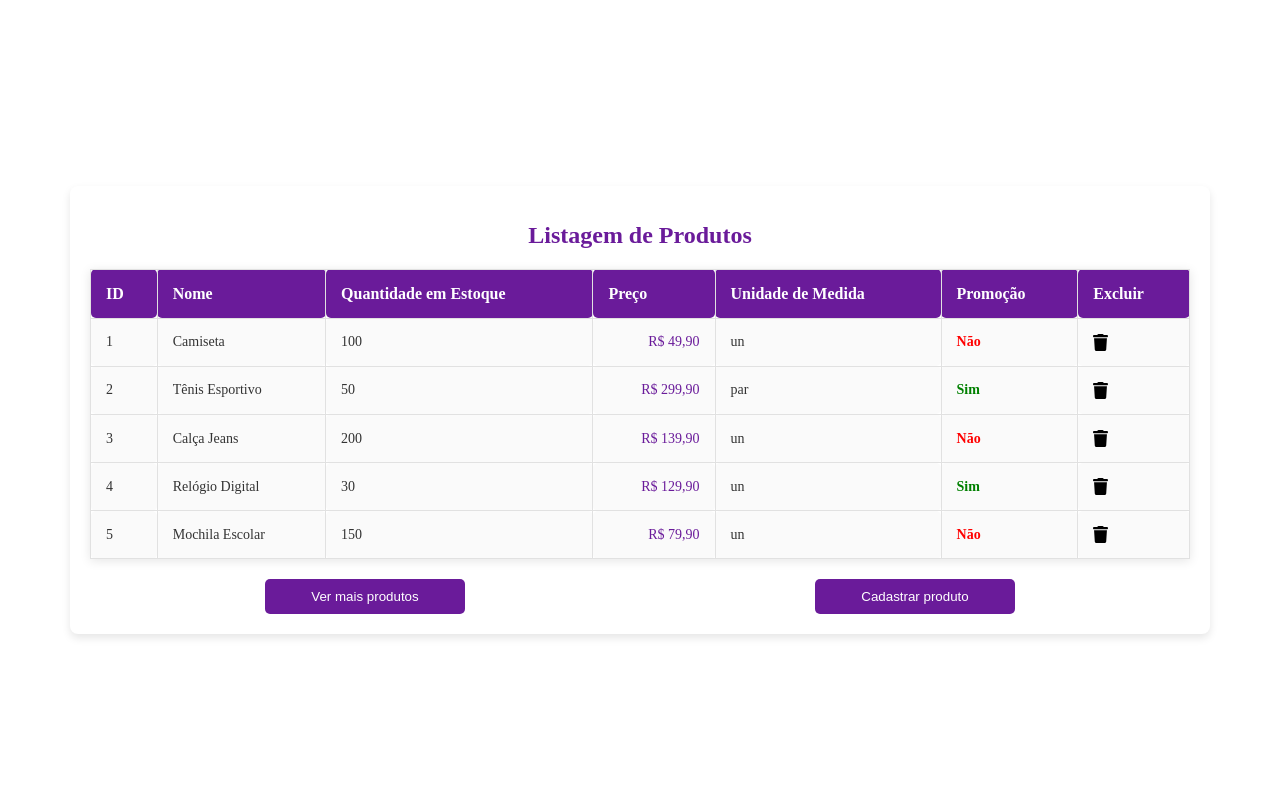
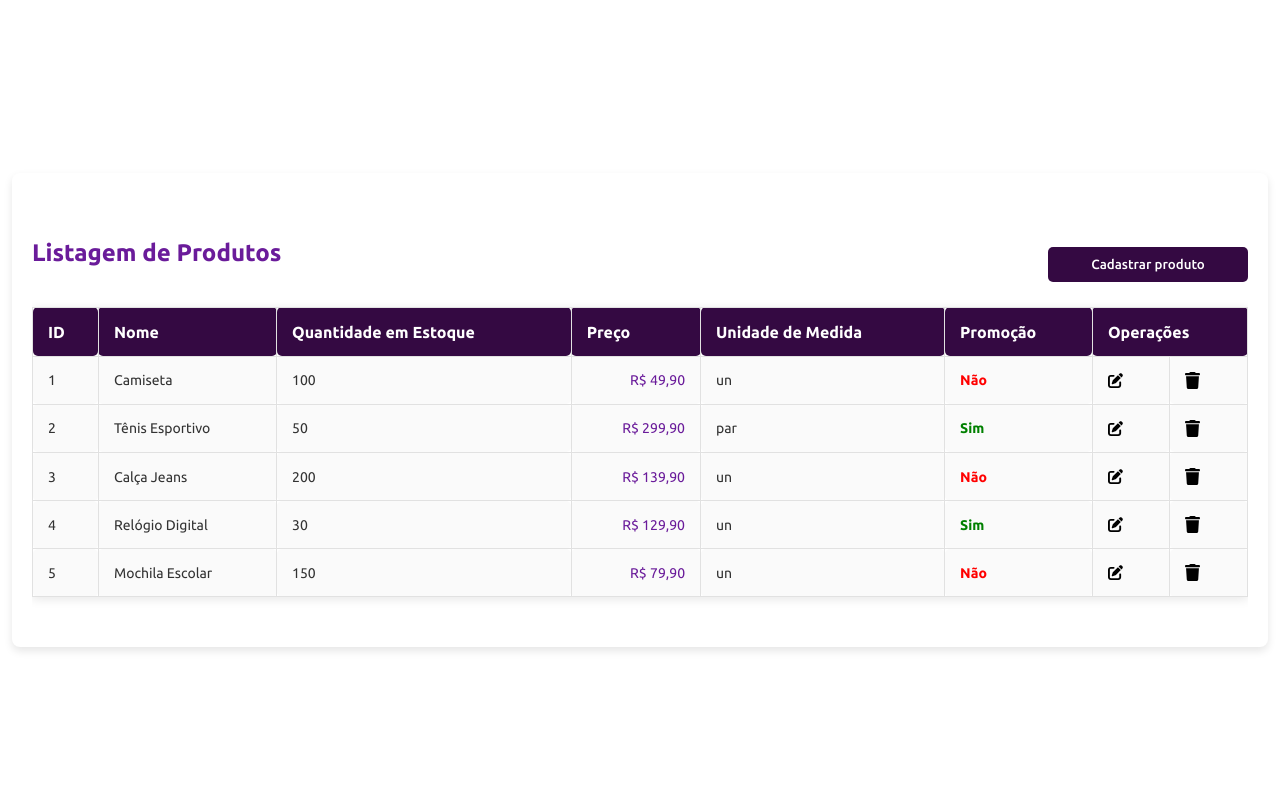
Before and after one commit to joaobatista235/ecommerce, a PHP site: page /views/product_form.php in a window 1280 px wide. Run offline with PHP 8.4, Linux system fonts and the light colour scheme; data comes from the database, SQL or seed files in the repository; some libraries are stand-ins or nearby versions.

Commit message:
Ajustes de funcionalidades

```diff
--- a/config/global.css
+++ b/config/global.css
@@ -58,13 +59,22 @@
     --tran04: all 0.4s ease;
     --tran05: all 0.5s ease;
 }
+
 body {
     margin: 0;
     padding: 0;
     height: 100vh;
     display: flex;
-  justify-content: center; /* Center horizontally */
-  align-items: center; /* Center vertically */
+    justify-content: center;
+    align-items: center;
+    overflow: hidden;
+    font-family: "Ubuntu", sans-serif;
+    font-weight: 300;
+    font-style: normal;
+}
+
+body.modal-open {
+    overflow: hidden;
 }
 
 input {
@@ -403,15 +419,26 @@ input {
     height: 100vh;
 }
 
-.product-container {
-    width: 90%;
-    max-width: 1100px;
+.listing-header {
+    display: flex;
+    justify-content: space-between;
+    align-items: center;
+}
+
+.listing-container {
+    display: block;
+    width: 95%;
     margin-top: 20px;
     background-color: white;
     border-radius: 8px;
     box-shadow: 0 4px 8px rgba(0, 0, 0, 0.1);
     overflow: hidden;
     padding: 20px;
+}
+
+.listing-container > .table {
+    overflow-x: scroll;
+    padding: 30px 0;
 }
 
 h1 {
@@ -438,7 +465,7 @@ th, td {
 }
 
 th {
-    background-color: #6a1b9a;
+    background-color: var(--sidebar-color);
     color: white;
     font-size: 16px;
     font-weight: bold;
@@ -480,7 +507,7 @@ th, td {
 }
 
 .btn {
-    background-color: #6a1b9a;
+    background-color: var(--sidebar-color);
     color: white;
     padding: 10px 20px;
     border: none;
@@ -490,12 +517,10 @@ th, td {
     display: block;
     margin-top: 20px;
     width: 200px;
-    margin-left: auto;
-    margin-right: auto;
 }
 
 .btn:hover {
-    background-color: #8e24aa;
+    background-color: #630878;
 }
 
 #modalCadastro {
@@ -683,29 +645,3 @@ th, td {
     font-size: 1rem;
     color: #333;
 }
-
-
-/* Menu de clientes */
-
-.container-client{
-
-  width: 90%;
-  margin-top: 20px;
-  margin-left: 7%;
-  background-color: white;
-  border-radius: 8px;
-  box-shadow: 0 4px 8px rgba(0, 0, 0, 0.1);
-  overflow: hidden;
-  padding: 20px;
-  height: 100vh;
-
-}
-
-.btnCli{
-  width: 80px;
-  padding: 5px;
-  background-color: var(--body-color);
-  color: var(--secondary-color);
-  border-radius: 8px;
-  margin-bottom: 2px;
-}
--- a/config/global.js
+++ b/config/global.js
@@ -96,7 +96,7 @@ $(document).ready(function () {
         $.ajax({
             url: '../controllers/cliente_controller.php',
             type: 'POST',
-            data: { action: 'listar' },
+            data: {action: 'listar'},
             dataType: 'json',
             success: function (response) {
                 if (response.success) {
@@ -173,7 +173,6 @@ $(document).ready(function () {
         });
     }
 
-    // Open Modal for Editing Client
     function abrirModalEdicao(client) {
         $('#formCadastrarCliente').data('id', client.id);
         $('#nome').val(client.nome);
@@ -193,7 +192,6 @@ $(document).ready(function () {
         $('#modalCadastro').show();
     }
 
-    // Delete Client
     function excluirCliente(clienteId) {
         Swal.fire({
             title: 'Are you sure?',
@@ -207,7 +205,7 @@ $(document).ready(function () {
                 $.ajax({
                     url: '../controllers/cliente_controller.php',
                     type: 'POST',
-                    data: { action: 'excluir', clienteId },
+                    data: {action: 'excluir', clienteId},
                     success: function (response) {
                         const res = JSON.parse(response);
                         if (res.success) {
--- a/controllers/product_controller.php
+++ b/controllers/product_controller.php
@@ -26,7 +26,7 @@ if ($_SERVER['REQUEST_METHOD'] === 'POST' && isset($_POST['action'])) {
 
             $productModel = new Produto();
 
-            $produtoId = isset($_POST['produtoId']) ? $_POST['produtoId'] : null;
+            $produtoId = $_POST['produtoId'] ?? null;
 
             if ($produtoId) {
                 $productModel->setId($produtoId);
--- a/models/Database.php
+++ b/models/Database.php
@@ -3,7 +3,7 @@ class Database
 {
     private $host = "localhost";
     private $username = "root";
-    private $password = "123456";
+    private $password = "";
     private $database = "ecommerce";
     protected $connection;
 
--- a/models/Produto.php
+++ b/models/Produto.php
@@ -24,22 +24,27 @@ class Produto implements GenericInterface
     {
         return $this->id;
     }
+
     public function getNome()
     {
         return $this->nome;
     }
+
     public function getQtdeEstoque()
     {
         return $this->qtde_estoque;
     }
+
     public function getPreco()
     {
         return $this->preco;
     }
+
     public function getUnidadeMedida()
     {
         return $this->unidade_medida;
     }
+
     public function getPromocao()
     {
         return $this->promocao;
@@ -49,28 +54,36 @@ class Produto implements GenericInterface
     {
         $this->id = $id;
     }
+
     public function setNome($nome)
     {
         $this->nome = $nome;
     }
+
     public function setQtdeEstoque($qtde_estoque)
     {
         $this->qtde_estoque = $qtde_estoque;
     }
+
     public function setPreco($preco)
     {
         $this->preco = $preco;
     }
+
     public function setUnidadeMedida($unidade_medida)
     {
         $this->unidade_medida = $unidade_medida;
     }
+
     public function setPromocao($promocao)
     {
         $this->promocao = ($promocao === 'Y' || $promocao === 'N') ? $promocao : 'N';
     }
 
-    public function save()
+    /**
+     * @return bool
+     */
+    public function save(): bool
     {
         if ($this->id) {
             $stmt = mysqli_prepare(self::$conn, "UPDATE produto SET nome=?, qtde_estoque=?, preco=?, unidade_medida=?, promocao=? WHERE id=?");
@@ -83,7 +96,11 @@ class Produto implements GenericInterface
         return mysqli_stmt_execute($stmt);
     }
 
-    public function getById($id)
+    /**
+     * @param $id
+     * @return Produto|null
+     */
+    public function getById($id): ?Produto
     {
         $conn = (new Database())->getConnection();
         $stmt = mysqli_prepare($conn, "SELECT * FROM produto WHERE id = ?");
@@ -104,7 +121,10 @@ class Produto implements GenericInterface
         return null;
     }
 
-    public function getAll()
+    /**
+     * @return array
+     */
+    public function getAll(): array
     {
         $conn = (new Database())->getConnection();
         $stmt = mysqli_prepare($conn, "SELECT * FROM produto");
@@ -125,8 +145,10 @@ class Produto implements GenericInterface
         return $produtos;
     }
 
-
-    public function delete()
+    /**
+     * @return bool
+     */
+    public function delete(): bool
     {
         if ($this->id) {
             $stmt = mysqli_prepare(self::$conn, "DELETE FROM produto WHERE id = ?");
@@ -136,13 +158,23 @@ class Produto implements GenericInterface
         return false;
     }
 
-
-    public function deleteById(?int $id)
+    /**
+     * @param int|null $id
+     * @return bool
+     */
+    public function deleteById(?int $id): bool
     {
         if (!empty($id)) {
             $stmt = mysqli_prepare(self::$conn, "DELETE FROM produto WHERE id = ?");
-            mysqli_stmt_bind_param($stmt, "i", $this->id);
-            return mysqli_stmt_execute($stmt);
+            mysqli_stmt_bind_param($stmt, "i", $id);
+
+            if (mysqli_stmt_execute($stmt)) {
+                mysqli_stmt_close($stmt);
+                return true;
+            } else {
+                error_log('Erro ao executar DELETE: ' . mysqli_error(self::$conn));
+                return false;
+            }
         }
         return false;
     }
--- a/views/home.php
+++ b/views/home.php
@@ -65,7 +65,7 @@
                 $('#responseMessage').css('display', 'none').removeClass('success error');
 
                 if (response.success) {
-                    let redirectUrl = response.redirectUrl;
+                    let redirectUrl = '/ecommerce' + response.redirectUrl;
 
                     $('#responseMessage').addClass('success')
                         .html('<p>Login successful! Redirecting...</p>')
--- a/views/product_form.php
+++ b/views/product_form.php
@@ -10,9 +10,12 @@ $produtos = $productModel->getAll();
 <script src="https://cdn.jsdelivr.net/npm/sweetalert2@11"></script>
 <link rel="stylesheet" href="../config/global.css">
 
-<!-- <div class="product-list"></div> -->
-<div class="product-container">
-    <h1>Listagem de Produtos</h1>
+<div class="listing-container">
+    <div class="table">
+        <div class="listing-header">
+            <h1 class="ubuntu-bold">Listagem de Produtos</h1>
+            <button id="btnCadastrarProduto" class="btn ubuntu-medium">Cadastrar produto</button>
+        </div>
         <table>
             <thead>
             <tr>
@@ -22,7 +25,7 @@ $produtos = $productModel->getAll();
                 <th>Preço</th>
                 <th>Unidade de Medida</th>
                 <th>Promoção</th>
-                <th>Excluir</th>
+                <th colspan="2">Operações</th>
             </tr>
             </thead>
             <tbody>
@@ -36,7 +39,8 @@ $produtos = $productModel->getAll();
                     echo "<td class='price'>R$ " . number_format($produto['preco'], 2, ',', '.') . "</td>";
                     echo "<td>" . $produto['unidade_medida'] . "</td>";
                     echo "<td class='" . ($produto['promocao'] == 'Y' ? 'promo' : 'no-promo') . "'>" . ($produto['promocao'] == 'Y' ? 'Sim' : 'Não') . "</td>";
-                    echo "<td><img class='btnExcluir' src='../assets/icons/trash-solid.svg' width='15px' data-id='" . $produto['id'] . "'></td>";
+                    echo "<td><img width='15px' class='btnEditar btnCli' src='../assets/icons/pen-to-square-solid.svg' data-id='" . $produto['id'] . "' alt='Editar'></td>";
+                    echo "<td><img width='15px' class='btnExcluir btnCli' src='../assets/icons/trash-solid.svg' data-id='" . $produto['id'] . "' alt='Excluir'></td>";
                     echo "</tr>";
                 }
             } else {
@@ -45,11 +49,6 @@ $produtos = $productModel->getAll();
             ?>
             </tbody>
         </table>
-
-    <div class="buttons" style="display:flex">
-        <button class="btn">Ver mais produtos</button>
-        <button id="btnCadastrarProduto" class="btn">Cadastrar produto</button>
-    </div>
 
         <div id="modalCadastro" class="modal" style="display:none;!important">
             <div class="modal-content">
@@ -77,7 +76,8 @@ $produtos = $productModel->getAll();
 
                             <div class="form-item-modal">
                                 <label for="unidade_medida" class="form-item-label">Unidade de Medida:</label>
-                            <input type="text" id="unidade_medida" name="unidade_medida" class="input-field" required>
+                                <input type="text" id="unidade_medida" name="unidade_medida" class="input-field"
+                                       required>
                             </div>
 
                             <div class="form-item-modal">
@@ -109,7 +109,7 @@ $produtos = $productModel->getAll();
                 });
 
                 $(window).click(function (event) {
-                if (event.target == document.getElementById('modalCadastro')) {
+                    if (event.target === document.getElementById('modalCadastro')) {
                         $('#modalCadastro').hide();
                     }
                 });
@@ -194,7 +194,7 @@ $produtos = $productModel->getAll();
                         $.ajax({
                             url: '../controllers/product_controller.php',
                             type: 'POST',
-                        data: { action: 'excluir', productId: produtoId },
+                            data: {action: 'excluir', productId: produtoId},
                             dataType: 'json',
                             success: function (response) {
                                 if (response.success) {
@@ -221,19 +221,11 @@ $produtos = $productModel->getAll();
                 });
             }
 
-        document.querySelectorAll('.btnExcluir').forEach(function (btnExcluir) {
-            btnExcluir.addEventListener('click', function (event) {
-                event.stopPropagation();
-                const produtoId = this.getAttribute('data-id');
-                excluirProduto(produtoId);
-            });
-        });
-
             function atualizarTabela() {
                 $.ajax({
                     url: '../controllers/product_controller.php',
                     type: 'POST',
-                data: { action: 'listar' },
+                    data: {action: 'listar'},
                     dataType: 'json',
                     success: function (response) {
                         if (response.success) {
@@ -249,7 +241,8 @@ $produtos = $productModel->getAll();
                                     <td class="price">R$ ${produto.preco}</td>
                                     <td>${produto.unidade_medida}</td>
                                     <td class="${produto.promocao === 'Y' ? 'promo' : 'no-promo'}">${produto.promocao === 'Y' ? 'Sim' : 'Não'}</td>
-                        <td><img class="btnExcluir" src="../assets/icons/trash-solid.svg" width="15px" data-id="${produto.id}"></td>
+                                    <td><img width='15px' class="btnEditar" src="../assets/icons/pen-to-square-solid.svg" data-id="${produto.id}" alt="Excluir"></td>
+                                    <td><img width='15px' class='btnExcluir' src='../assets/icons/trash-solid.svg' data-id="${produto.id}" alt='Excluir'></td>
                                 `;
                                 tbody.appendChild(tr);
                             });
@@ -282,17 +275,31 @@ $produtos = $productModel->getAll();
                 $('#modalCadastro').show();
             }
 
-        $('.product-row').on('click', function () {
+            document.querySelectorAll('.btnExcluir').forEach(function (btnExcluir) {
+                btnExcluir.addEventListener('click', function (event) {
+                    event.stopPropagation();
+                    const produtoId = this.getAttribute('data-id');
+                    excluirProduto(produtoId);
+                });
+            });
+
+            document.querySelectorAll('.btnEditar').forEach(function (btnEditar) {
+                btnEditar.addEventListener('click', function (event) {
+                    event.stopPropagation();
+
+                    const row = $(this).closest('tr');
                     const produto = {
-                id: $(this).data('id'),
-                nome: $(this).find('td').eq(1).text(),
-                preco: $(this).find('td').eq(3).text().replace('R$ ', '').replace(',', '.'),
-                qtde_estoque: $(this).find('td').eq(2).text(),
-                unidade_medida: $(this).find('td').eq(4).text(),
-                promocao: $(this).find('td').eq(5).text() === 'Sim' ? 'Y' : 'N'
+                        id: row.find('td').eq(0).text(),
+                        nome: row.find('td').eq(1).text(),
+                        qtde_estoque: row.find('td').eq(2).text(),
+                        preco: row.find('td').eq(3).text().replace('R$ ', '').replace(',', '.'),
+                        unidade_medida: row.find('td').eq(4).text(),
+                        promocao: row.find('td').eq(5).text() === 'Sim' ? 'Y' : 'N'
                     };
 
                     abrirModalEdicao(produto);
                 });
+            });
         </script>
     </div>
+</div>
--- a/views/vendor_dashboard.php
+++ b/views/vendor_dashboard.php
@@ -2,11 +2,11 @@
 <html lang="en">
 
 <head>
+    <title>Dashboard de Vendas</title>
     <meta charset="UTF-8">
     <meta name="viewport" content="width=device-width, initial-scale=1.0">
     <link rel="stylesheet" href="../config/global.css">
     <link href='https://unpkg.com/boxicons@2.1.4/css/boxicons.min.css' rel='stylesheet'>
-    <title>Dashboard de Vendas</title>
     <script src="https://code.jquery.com/jquery-3.6.0.min.js"></script>
     <script src="../config/global.js"></script>
 </head>
@@ -42,7 +42,7 @@
                             <span class="text nav-text ubuntu-medium">Menu de Clientes</span>
                         </a>
                     </li>
-                        <li class="nav-link" id="menuProdutos" >
+                    <li class="nav-link" id="menuProdutos">
                         <a href="#">
                             <i class='bx bxs-purchase-tag nav-icon'></i>
                             <span class="text nav-text ubuntu-medium">Menu de Produtos</span>
@@ -73,7 +73,6 @@
 
 <script>
     $(document).ready(function () {
-        // Function to load content dynamically into <main>
         function loadContentIntoMain(url, target) {
             $.ajax({
                 url: url,
@@ -88,7 +87,6 @@
             });
         }
 
-        // Click event for "Menu de Clientes"
         $('#menuClientes').click(function (e) {
             e.preventDefault();
             loadContentIntoMain('../views/client_form.php', 'main');
```
Also changed, not shown: other parts of config/global.css (+57 -113 lines), views/client_form.php (+9 -18 lines), assets/icons/pen-to-square-solid.svg (added). Lines whose indentation alone changed are shown as unchanged.
